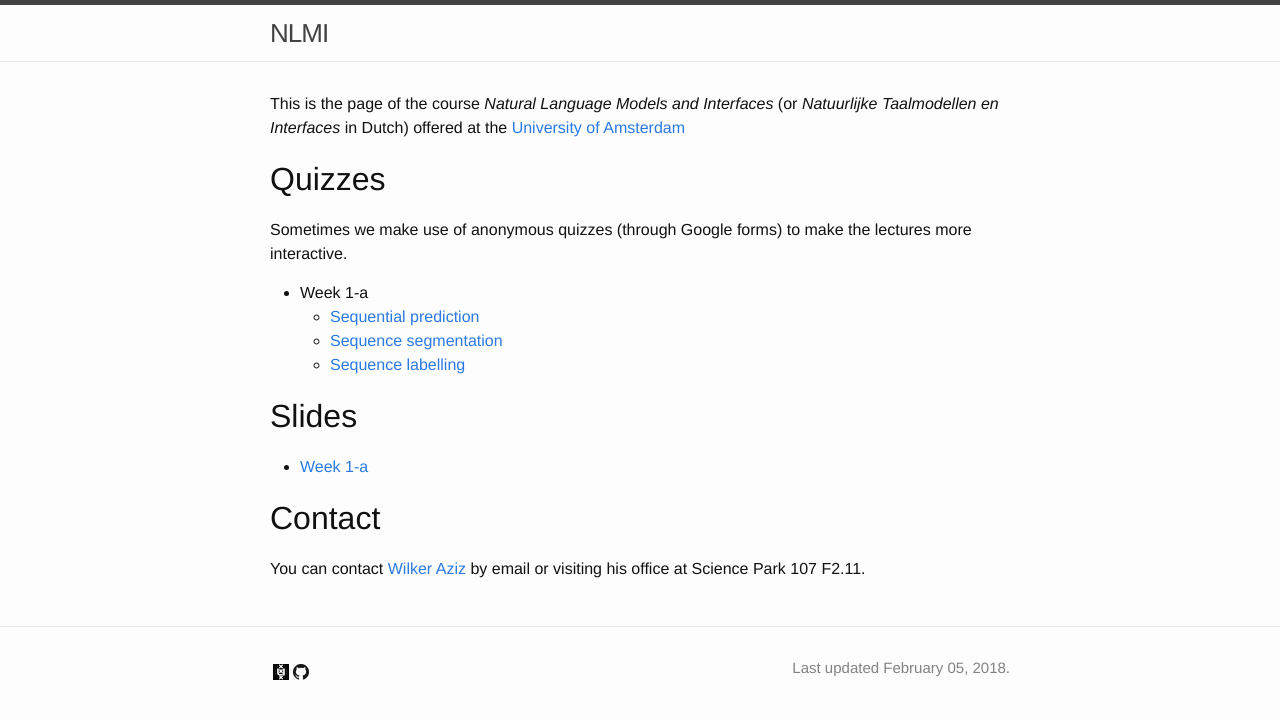
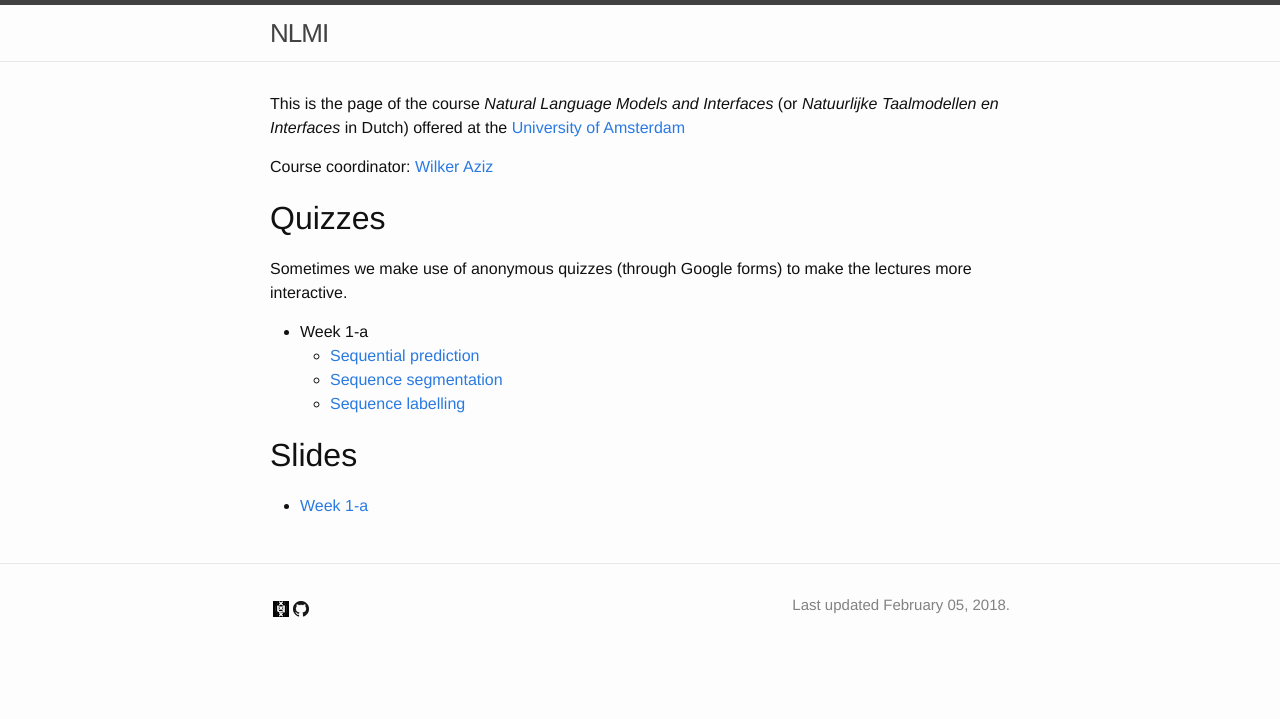
Before and after one commit to cl-illc/nlmi, a Jekyll site: the page built from index.md, in a window 1280 px wide. Shown: the top 719 px of the page. Built offline with Jekyll 4.4.1, drawn with Linux system fonts in a browser that asks for light colours.

Commit message:
update home page

```diff
--- a/index.md
+++ b/index.md
@@ -3,6 +3,9 @@ layout: main
 ---
 
 This is the page of the course *Natural Language Models and Interfaces* (or *Natuurlijke Taalmodellen en Interfaces* in Dutch) offered at the [University of Amsterdam][UvA]
+
+Course coordinator: [Wilker Aziz](//wilkeraziz.github.io)
+
 
 # Quizzes
 
@@ -19,9 +22,7 @@ Sometimes we make use of anonymous quizzes (through Google forms) to make the le
 * [Week 1-a](lectures/week1-a.pdf)
 
 
-# Contact
 
-You can contact [Wilker Aziz](//wilkeraziz.github.io) by email or visiting his office at Science Park 107 F2.11.
 
 
 [UvA]: {{ site.uva_url }} "Universiteit van Amsterdam"
```
